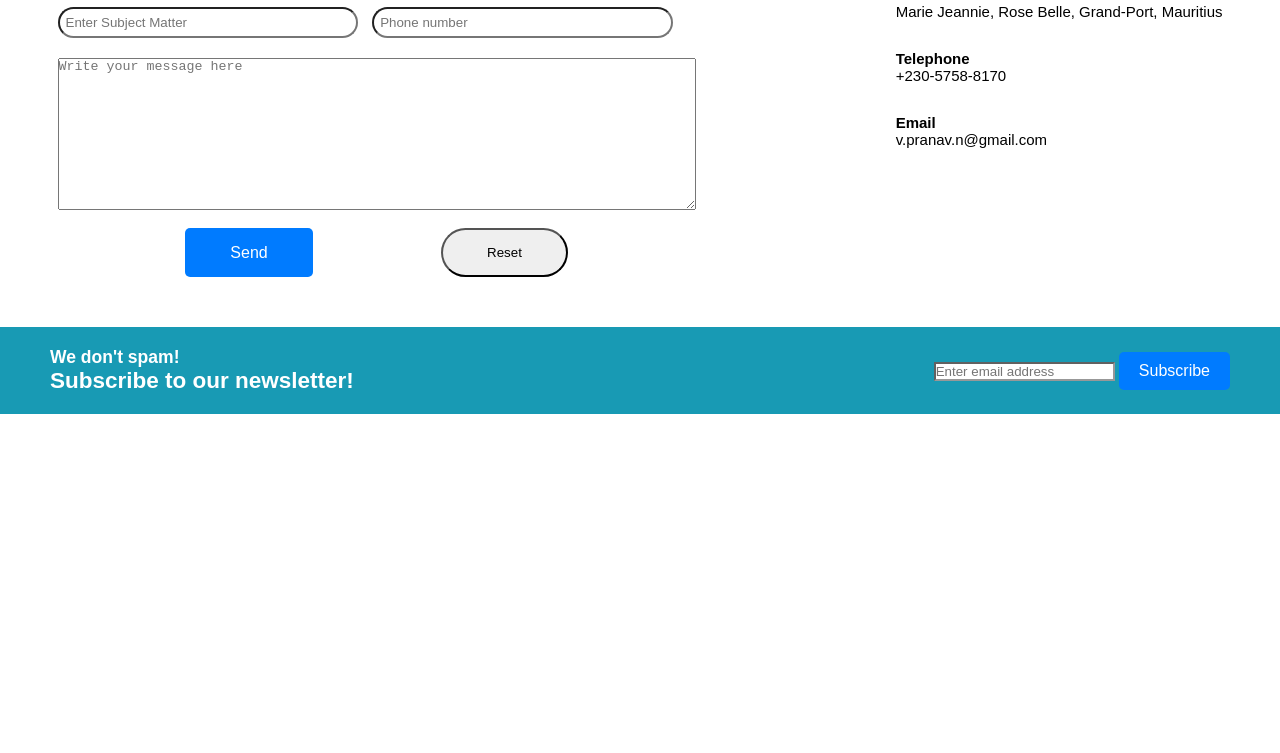
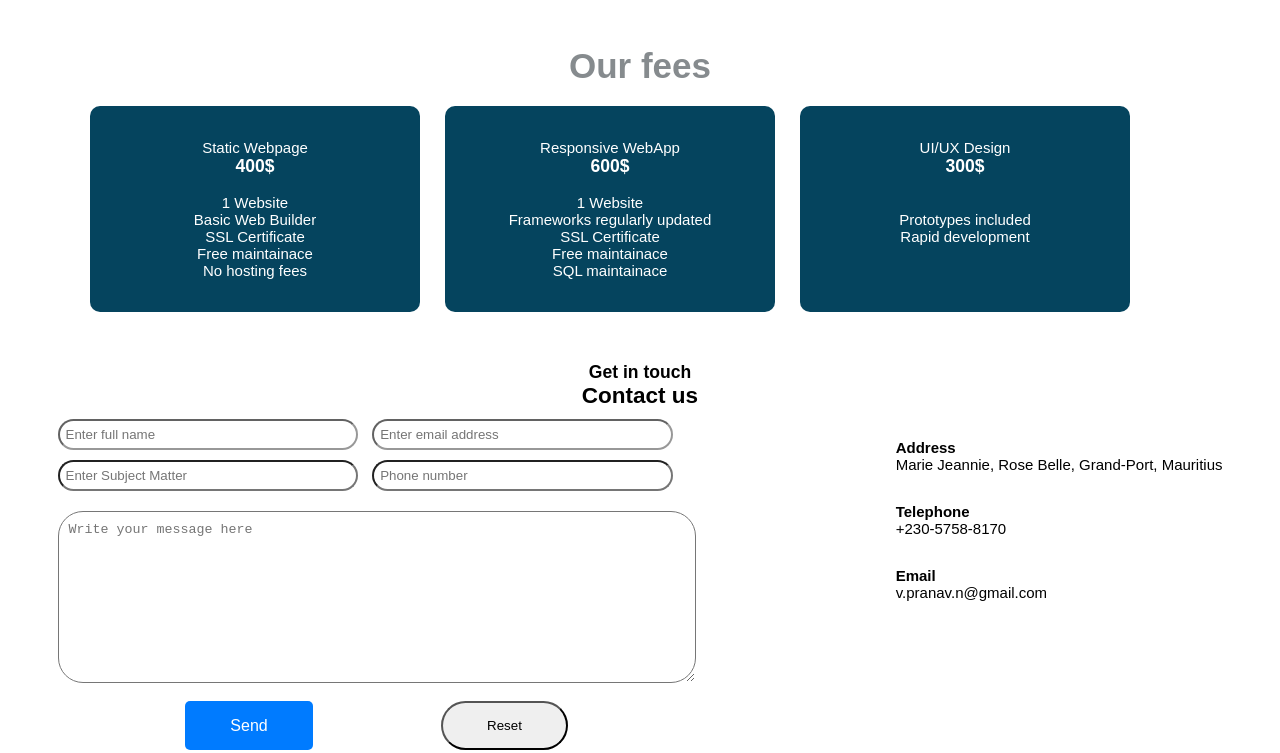
Before and after one commit to vnpranav/DI_Hackathon, a plain HTML site: page website/index.html in a window 1280 px wide. Shown: the part 3436-4189 px from the top of the page. Before the commit the page ends 3880 px from the top, so only its background shows below. Drawn offline with Linux system fonts and the light colour scheme.

Commit message:
fixing styles

```diff
--- a/website/css/style.css
+++ b/website/css/style.css
@@ -252,6 +252,11 @@ a{
 }
 
 /* styling gallery */
+#projects>.larger_title{
+    color: var(--color-quinternary);
+    text-align: center;
+}
+
 .gallery_container{
     margin-top: 3rem;
     width: 100%;
@@ -301,6 +306,42 @@ a{
     color: var(--color-white);
 }
 
+/* styling pricing section */
+#pricing{
+    width: 100%;
+    background-color: var(--color-white);
+}
+
+#pricing>.larger_title{
+    text-align: center;
+    color: var(--color-quinternary);
+}
+
+.pricing_row{
+    width: 90%;
+    max-width: 110rem;
+    margin: auto;
+    display: grid;
+    grid-template-columns: 30% 30% 30%;
+    grid-template-rows: 100%;
+    gap: 2.5rem;
+}
+
+.pricing_col{
+    background-color: var(--color-primary);
+    padding: 10% 15%;
+    border-radius: 1rem;
+    color: var(--color-white);
+    text-align: center;
+    grid-row:span 1;
+    grid-column: span 1;
+}
+
+.pricing_col>ul{
+    list-style: none;
+}
+
+
 /* styling contact form */
 .section_header{
     width: 100%;
@@ -337,6 +378,8 @@ a{
 
 #message{
     width: 85%;
+    border-radius: 2.5rem;
+    padding: 1rem;
     /* border and outline?? */
     margin-bottom: 1.5rem;
 }
@@ -383,6 +426,14 @@ a{
     background-color: var(--color-secondary);
 }
 
+#subscribe_email{
+    width: 40rem;
+    height: 3rem;
+    padding: 1.7rem;
+    border-radius: 1rem;
+    margin-right: 2rem;
+}
+
 button[type="submit"] {
     background-color: #007bff;
     color: #fff;
--- a/website/index.html
+++ b/website/index.html
@@ -130,9 +130,11 @@
             </div>
         </div>
     </section>
+    <br>
 
-    <!-- project section -->
+    <!-- gallery section -->
     <section id="projects" class="section hidden">
+        <h2 class="larger_title">Our projects</h2>
         <div class="gallery_container">
             <div class="gallery_item hidden">
                 <div class="gallery_text">
@@ -180,6 +182,50 @@
         </div>
     </section>
 
+    <!-- pricing section -->
+    <section class="section hidden" id="pricing">
+        <h2 class="larger_title">Our fees</h2>
+        <div class="pricing_row">
+            <div class="pricing_col">
+                <p class="smaller_title">Static Webpage</p>
+                <h3>400$</h3>
+                <br>
+                <ul>
+                    <li>1 Website</li>
+                    <li>Basic Web Builder</li>
+                    <li>SSL Certificate</li>
+                    <li>Free maintainace</li>
+                    <li>No hosting fees</li>
+                </ul>
+            </div>
+
+            <div class="pricing_col">
+                <p class="smaller_title">Responsive WebApp</p>
+                <h3>600$</h3>
+                <br>
+                <ul>
+                    <li>1 Website</li>
+                    <li>Frameworks regularly updated</li>
+                    <li>SSL Certificate</li>
+                    <li>Free maintainace</li>
+                    <li>SQL maintainace</li>
+                </ul>
+            </div>
+
+            <div class="pricing_col">
+                <p class="smaller_title">UI/UX Design</p>
+                <h3>300$</h3>
+                <br>
+                <br>
+                <ul>
+                    <li>Prototypes included</li>
+                    <li>Rapid development</li>
+                </ul>
+            </div>
+        </div>
+    </section>
+
+
     <!-- contact section -->
     <section class="section hidden" id="contact">
         <div class="container">
@@ -194,7 +240,7 @@
                             <input type="text" name="name" class="contact_input" placeholder="Enter full name" required>
                             <input type="email" name="email" class="contact_input" placeholder="Enter email address" required>
                             <input type="text" name="subject" class="contact_input" placeholder="Enter Subject Matter">
-                            <input type="number" name="phone" class="contact_input" placeholder="Phone number">
+                            <input type="tel" name="phone" class="contact_input" placeholder="Phone number">
                         </div>
                         <div class="contact_area">
                             <textarea class="contact_message" name="message" id="message" cols="30" rows="10" placeholder="Write your message here"></textarea>
@@ -239,7 +285,7 @@
                     <h2>Subscribe to our newsletter!</h2>
                 </div>
                 <form class="subscribe_form" method="post">
-                    <input type="email" name="subscribe_form_input" id="" placeholder="Enter email address" required>
+                    <input type="email" name="subscribe_form_input" id="subscribe_email" placeholder="Enter email address" required>
                     <button id="subscribe_button" type="submit">Subscribe</button>
                 </form>
             </div>
--- a/website/script.js
+++ b/website/script.js
@@ -42,7 +42,7 @@ function animateProgressBar(progressBar, duration) {
 const pictures = document.getElementsByClassName("gallery_item").length;
 for (let i = 0; i < pictures;i++){
   let picture = document.querySelectorAll("gallery_item")[i];
-  picture.style.transitionDelay = `${100*(i+1)}ms`
+  picture.style.transitionDelay = `${50*(i+1)}ms`
 }
 
 // getting form data
```
